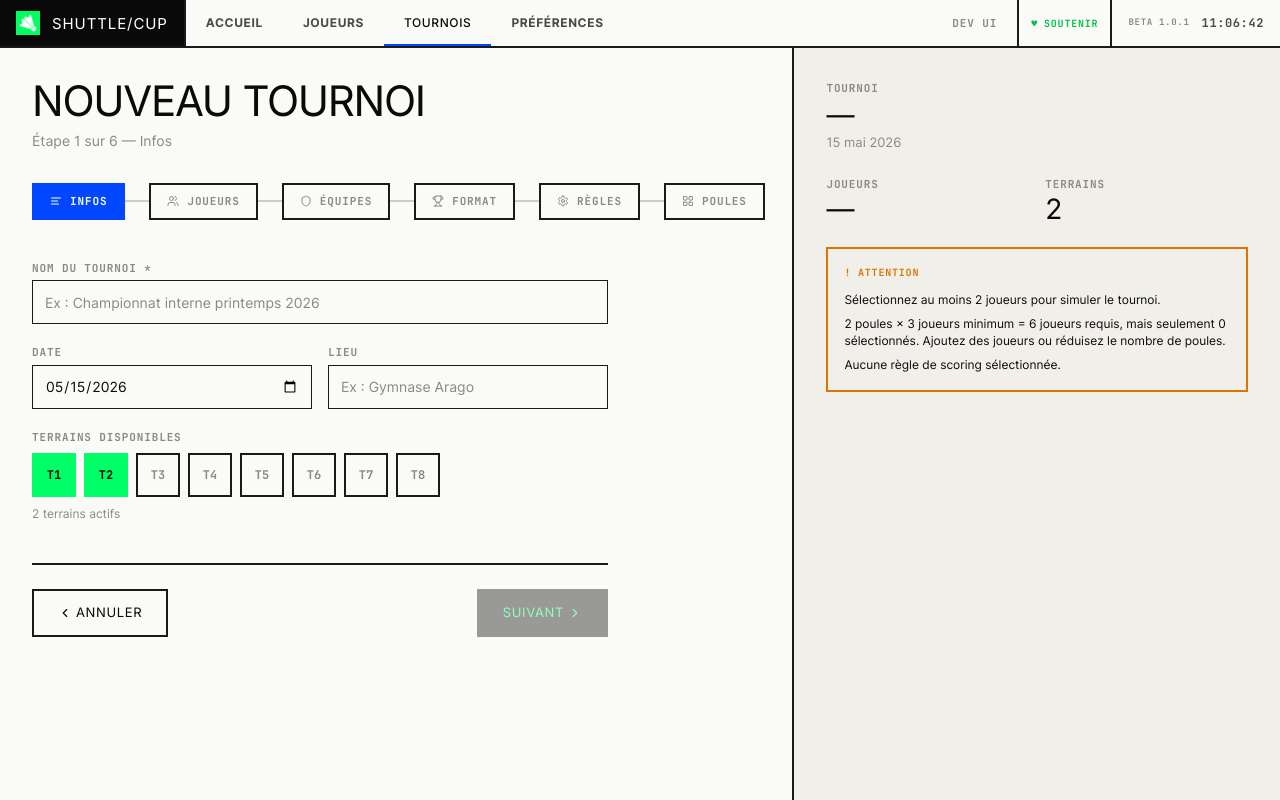
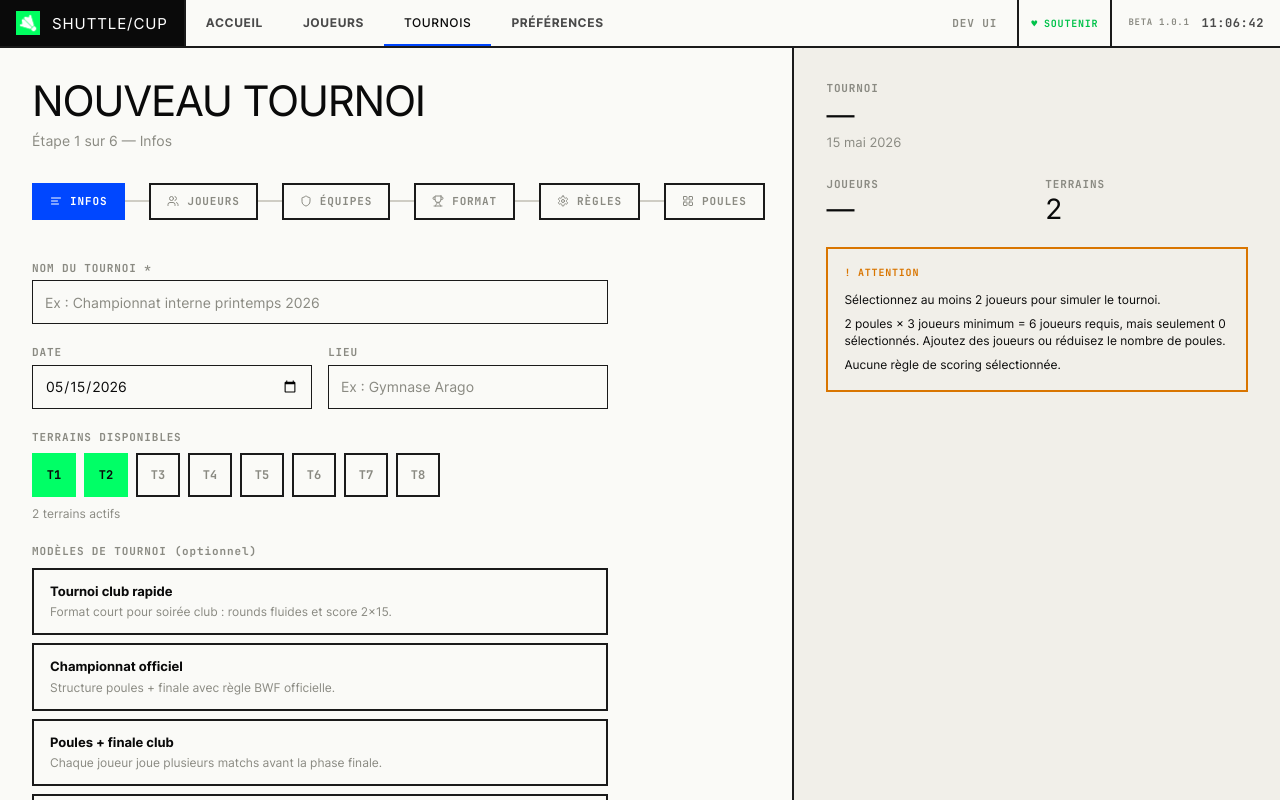
Before and after one commit to Pioupiou44/SHUTTLE-CUP, a React (Vite) app: page /#/tournaments/new in a window 1280 px wide. Built offline with nearby package versions, Linux system fonts and the light colour scheme.

Commit message:
Add official scoring presets and wizard tournament models

```diff
--- a/src/pages/TournamentWizard.tsx
+++ b/src/pages/TournamentWizard.tsx
@@ -92,6 +92,55 @@ const FORMAT_OPTIONS: { value: TournamentFormat; label: string; disabled?: boole
   { value: 'americano',          label: 'Américano' },
   { value: 'swiss',              label: 'Système suisse' },
   { value: 'king-of-court',      label: 'Roi du court' },
+]
+
+type TournamentModelDef = {
+  id: string
+  label: string
+  description: string
+  format: TournamentFormat
+  categories: MatchCategory[]
+  poolCount: number
+  scoringRuleNames: string[]
+}
+
+const TOURNAMENT_MODELS: TournamentModelDef[] = [
+  {
+    id: 'club-rapide',
+    label: 'Tournoi club rapide',
+    description: 'Format court pour soirée club : rounds fluides et score 2×15.',
+    format: 'round-robin',
+    categories: ['SH', 'SD'],
+    poolCount: 2,
+    scoringRuleNames: ['Format club 2×15 (rapide)', 'BWF 3×15 (à partir de 2027)'],
+  },
+  {
+    id: 'officiel-bwf',
+    label: 'Championnat officiel',
+    description: 'Structure poules + finale avec règle BWF officielle.',
+    format: 'pool+knockout',
+    categories: ['SH', 'SD', 'DH', 'DD', 'DX'],
+    poolCount: 2,
+    scoringRuleNames: ['BWF 3×15 (à partir de 2027)', 'BWF Standard 3×21'],
+  },
+  {
+    id: 'poules-finale',
+    label: 'Poules + finale club',
+    description: 'Chaque joueur joue plusieurs matchs avant la phase finale.',
+    format: 'pool+knockout',
+    categories: ['SH', 'SD', 'DH'],
+    poolCount: 2,
+    scoringRuleNames: ['BWF Standard 3×21', 'Set unique 21 points'],
+  },
+  {
+    id: 'open-mixte',
+    label: 'Format simple / double / mixte',
+    description: 'Modèle polyvalent pour tournoi multi-disciplines.',
+    format: 'americano',
+    categories: ['DH', 'DD', 'DX'],
+    poolCount: 2,
+    scoringRuleNames: ['Set unique 15 points', 'Set unique 21 points'],
+  },
 ]
 
 const BASE_STEPS = [
@@ -396,7 +445,17 @@ function TournamentPreview({ data, selectedPlayers, selectedRule }: {
 
 // ─── Étapes ───────────────────────────────────────────────────────────────────
 
-function Step1({ data, onChange }: { data: WizardData; onChange: (d: Partial<WizardData>) => void }) {
+function Step1({
+  data,
+  onChange,
+  onApplyModel,
+  selectedModelId,
+}: {
+  data: WizardData
+  onChange: (d: Partial<WizardData>) => void
+  onApplyModel: (modelId: string) => void
+  selectedModelId: string | null
+}) {
   return (
     <div className="flex flex-col gap-5">
       <Input label="Nom du tournoi *" placeholder="Ex : Championnat interne printemps 2026"
@@ -429,6 +488,32 @@ function Step1({ data, onChange }: { data: WizardData; onChange: (d: Partial<Wiz
         <p className="font-sans text-[12px] text-ink-3 mt-2">
           {data.courtCount} terrain{data.courtCount !== 1 ? 's' : ''} actif{data.courtCount !== 1 ? 's' : ''}
         </p>
+      </div>
+
+      <div>
+        <p className="text-[11px] font-mono font-bold uppercase tracking-[0.08em] text-ink-3 mb-2">
+          Modèles de tournoi
+          <span className="font-normal normal-case ml-2 text-ink-3">(optionnel)</span>
+        </p>
+        <div className="grid grid-cols-1 gap-2">
+          {TOURNAMENT_MODELS.map((model) => {
+            const selected = selectedModelId === model.id
+            return (
+              <button
+                key={model.id}
+                onClick={() => onApplyModel(model.id)}
+                className={`text-left px-4 py-3 border-2 transition-colors
+                  ${selected ? 'border-blue bg-blue/5' : 'border-line hover:border-blue/50 bg-bg'}`}
+              >
+                <div className="flex items-center justify-between gap-2">
+                  <span className="font-sans font-bold text-[13px] text-ink">{model.label}</span>
+                  {selected && <Badge variant="active">Appliqué</Badge>}
+                </div>
+                <p className="font-sans text-[12px] text-ink-3 mt-0.5">{model.description}</p>
+              </button>
+            )
+          })}
+        </div>
       </div>
     </div>
   )
@@ -1837,6 +1922,7 @@ export function TournamentWizard() {
   const [step, setStep] = useState(1)
   const [data, setData] = useState<WizardData>(INITIAL)
   const [saving, setSaving] = useState(false)
+  const [selectedModelId, setSelectedModelId] = useState<string | null>(null)
 
   // Step 6 (Poules) uniquement en mode pool+knockout hors mode équipes
   // Step 7 (Composition) visible uniquement si des catégories doubles sont sélectionnées
@@ -1866,6 +1952,26 @@ export function TournamentWizard() {
       setData((d) => ({ ...d, scoringRuleId: rules[0].id }))
     }
   }, [rules])
+
+  const findRuleByNames = (ruleNames: string[]): ScoringRule | undefined => {
+    const normalize = (v: string) => v.toLowerCase().replace(/\s+/g, ' ').trim()
+    const wanted = ruleNames.map(normalize)
+    return rules.find((rule) => wanted.includes(normalize(rule.name)))
+  }
+
+  const applyModel = (modelId: string) => {
+    const model = TOURNAMENT_MODELS.find((m) => m.id === modelId)
+    if (!model) return
+    const matchedRule = findRuleByNames(model.scoringRuleNames)
+    setData((prev) => ({
+      ...prev,
+      format: model.format,
+      categories: model.categories,
+      poolCount: model.poolCount,
+      scoringRuleId: matchedRule ? matchedRule.id : prev.scoringRuleId,
+    }))
+    setSelectedModelId(model.id)
+  }
 
   const update = (partial: Partial<WizardData>) => setData((d) => ({ ...d, ...partial }))
 
@@ -1984,7 +2090,14 @@ export function TournamentWizard() {
 
         {/* Contenu étape */}
         <div className={step === 6 || step === 7 ? '' : 'max-w-xl'}>
-          {step === 1 && <Step1 data={data} onChange={update} />}
+          {step === 1 && (
+            <Step1
+              data={data}
+              onChange={update}
+              onApplyModel={applyModel}
+              selectedModelId={selectedModelId}
+            />
+          )}
           {step === 2 && <Step2 data={data} players={players} onChange={update} />}
           {step === 3 && <Step3Teams data={data} players={players} onChange={update} />}
           {step === 4 && <Step3 data={data} onChange={update} />}
```
Also changed, not shown: 2 other files (tests, documents, lock files or other folders).
